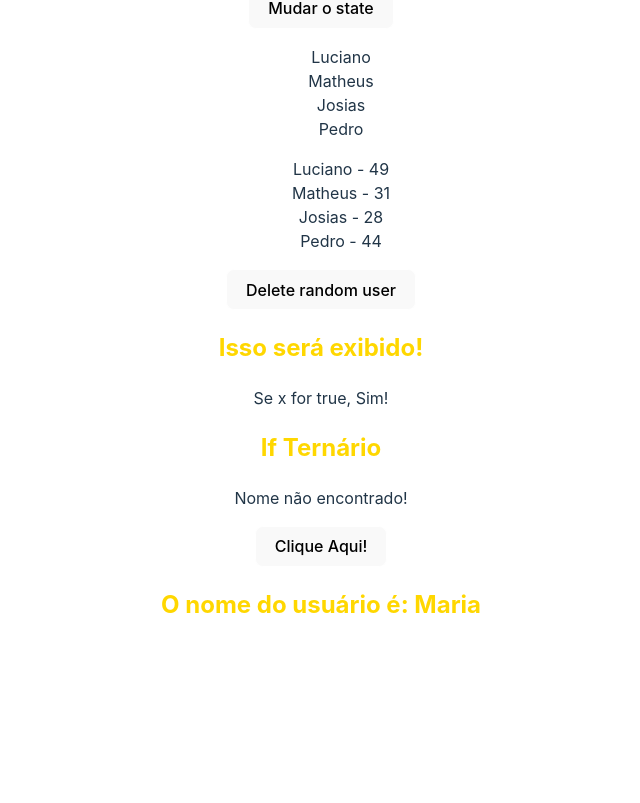
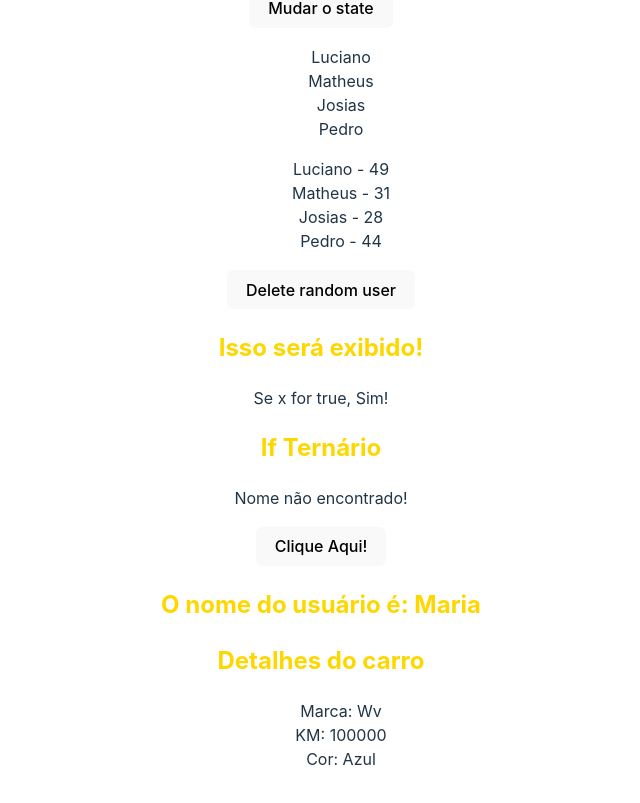
Before and after one commit to lucianobrsts/cursoreactudemy, a React (Vite) app in the folder 3_AVANCANDO_NO_REACT/avancando/: page / in a window 1280 px wide. Shown: the part 685-1488 px from the top of the page, without its empty margins (319-959 px from the left). Before the commit the page ends 1360 px from the top, so only its background shows below. Built offline with nearby package versions, Linux system fonts and the light colour scheme.

Commit message:
Destructuring em props

```diff
--- a/3_AVANCANDO_NO_REACT/avancando/src/App.jsx
+++ b/3_AVANCANDO_NO_REACT/avancando/src/App.jsx
@@ -1,16 +1,17 @@
 import { useState } from "react";
 import "./App.css";
 
-import City from './assets/city.jpg'
+import City from "./assets/city.jpg";
 import ManagerData from "./components/ManagerData";
 import ListRender from "./components/ListRender";
 import ConditionalRender from "./components/ConditionalRender";
 import ShowUserName from "./components/ShowUserName";
+import CardDetail from "./components/CardDetail";
 
 function App() {
   const [count, setCount] = useState(0);
   const name = "Luciano";
-  const [userName] = useState("Maria")
+  const [userName] = useState("Maria");
 
   return (
     <div>
@@ -26,7 +27,12 @@ function App() {
       <ManagerData />
       <ListRender />
       <ConditionalRender />
+
+      { /* props */ }
       <ShowUserName name={userName} />
+
+      { /* destructuring */ }
+      <CardDetail brand="Wv" km={100000} color="Azul" />
     </div>
   );
 }
--- /dev/null
+++ b/3_AVANCANDO_NO_REACT/avancando/src/components/CardDetail.jsx
@@ -0,0 +1,14 @@
+const CardDetail = ({ brand, km, color }) => {
+  return (
+    <div>
+      <h2>Detalhes do carro</h2>
+      <ul>
+        <li>Marca: {brand}</li>
+        <li>KM: {km}</li>
+        <li>Cor: {color}</li>
+      </ul>
+    </div>
+  );
+};
+
+export default CardDetail;
```
